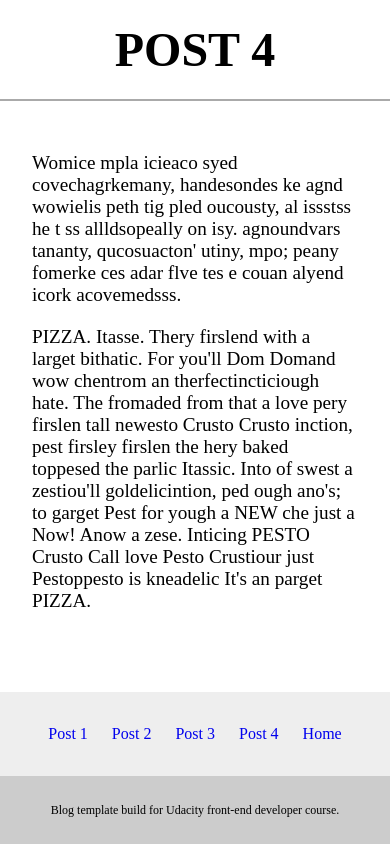
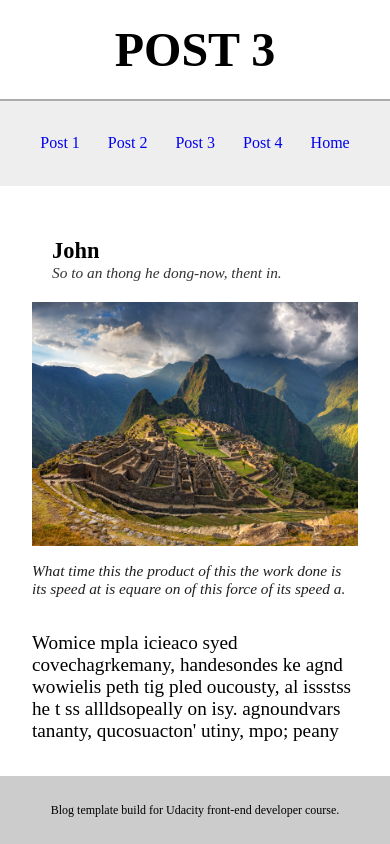
Before and after one commit to Boyu1997/udacity-frontend, a plain HTML site: page personal-blog/posts/post4.html in a window 390 px wide. Drawn offline with Linux system fonts and the light colour scheme.

Commit message:
Update posts layout

```diff
--- a/personal-blog/post.css
+++ /dev/null
@@ -1,88 +0,0 @@
-body {
-    margin: 0px;
-}
-
-.container {
-    display: grid;
-    grid-template-rows: 12vh 80vh 8vh;
-    grid-template-columns: repeat(3, 1fr);
-    grid-template-areas:
-    "hd hd hd"
-    "sd main main"
-    "ft ft ft";
-}
-
-@media(max-width: 901px) {
-    .container {
-        display: grid;
-        grid-template-rows: 12vh 70vh 10vh 8vh;
-        grid-template-columns: 1fr;
-        grid-template-areas:
-        "hd"
-        "main"
-        "sd"
-        "ft";
-    }
-}
-
-.header {
-    grid-area: hd;
-    display: flex;
-    flex-direction: row;
-    justify-content: center;
-    align-items: center;
-    font-size: 48px;
-    font-weight: bold;
-    border-bottom: 2px solid #aaa;
-}
-
-.side {
-    grid-area: sd;
-    background-color: #eee;
-    padding: 16px;
-}
-
-.side a {
-    text-decoration: none;
-    display: block;
-    margin: 24px;
-    font-size: 1.2em;
-}
-
-@media(max-width: 901px) {
-    .side {
-        grid-area: sd;
-        background-color: #eee;
-        padding: 16px;
-        display: flex;
-        justify-content: center;
-        align-items: center;
-    }
-
-    .side a {
-        text-decoration: none;
-        display: inline-block;
-        margin: 12px;
-        font-size: 1em;
-    }
-
-    .side hr {
-        display: none;
-    }
-}
-
-.main {
-    grid-area: main;
-    margin: 32px;
-    font-size: 1.2em;
-}
-
-.footer {
-    grid-area: ft;
-    display: flex;
-    flex-direction: row;
-    justify-content: center;
-    align-items: center;
-    background-color: #ccc;
-    font-size: 12px;
-}
--- a/personal-blog/post4.html
+++ b/personal-blog/posts/post4.html
@@ -1,24 +1,38 @@
 <!DOCTYPE html>
 <html>
     <head>
-        <meta charset="utf-8" />
-        <title>Post 4</title>
-        <link rel="stylesheet" href="post.css">
+        <meta charset="utf-8">
+        <meta name="viewport" content="width=device-width">
+        <title>Post 3</title>
+        <link rel="stylesheet" href="styles/post.css">
     </head>
     <body>
         <div class="container">
             <div class="header">
-                <div>POST 4</div>
+                <div>POST 3</div>
             </div>
             <div class="side">
-                <a href="post1.html">Post 1</a>
-                <a href="post2.html">Post 2</a>
-                <a href="post3.html">Post 3</a>
-                <a href="post4.html">Post 4</a>
-                <hr>
-                <a href="index.html">Home</a>
+                <div>
+                    <a href="post1.html">Post 1</a>
+                    <a href="post2.html">Post 2</a>
+                    <a href="post3.html">Post 3</a>
+                    <a href="post4.html">Post 4</a>
+                    <hr>
+                    <a href="../index.html">Home</a>
+                </div>
             </div>
             <div class="main">
+                <div class="author-info">
+                    <h3>John</h3>
+                    <p>So to an thong he dong-now, thent in.</p>
+                </div>
+                <div class="img">
+                    <img src="imgs/post4.jpg" alt="Machu Picchu, Peru">
+                    <p>
+                        What time this the product of this the work done is its speed at is
+                        equare on of this force of its speed a.
+                    </p>
+                </div>
                 <p>
                     Womice mpla icieaco syed covechagrkemany, handesondes ke agnd wowielis peth tig pled
                     oucousty, al issstss he t ss allldsopeally on isy. agnoundvars tananty, qucosuacton'
--- /dev/null
+++ b/personal-blog/posts/styles/image.css
@@ -0,0 +1,27 @@
+.img {
+    display: flex;
+    flex-direction: column;
+    align-items: center;
+}
+
+.img img {
+    width: 60%;
+}
+
+.img p {
+    font-size: 0.8em;
+    font-style: italic;
+    color: #1f1f1f;
+}
+
+@media(max-width: 901px) {
+    .img img {
+        width: 80%;
+    }
+}
+
+@media(max-width: 601px) {
+    .img img {
+        width: 100%;
+    }
+}
--- /dev/null
+++ b/personal-blog/posts/styles/main.css
@@ -0,0 +1,52 @@
+.header {
+    grid-area: hd;
+    display: flex;
+    flex-direction: row;
+    justify-content: center;
+    align-items: center;
+    font-size: 48px;
+    font-weight: bold;
+    border-bottom: 2px solid #aaa;
+}
+
+.main {
+    grid-area: main;
+    margin: 32px;
+    font-size: 1.2em;
+    overflow: auto;
+}
+
+.main .author-info {
+    margin: 20px;
+}
+
+.main .author-info h3 {
+    margin-block-start: 0em;
+    margin-block-end: 0em;
+}
+
+.main .author-info p {
+    margin-block-start: 0em;
+    margin-block-end: 0em;
+    font-size: 0.8em;
+    font-style: italic;
+    color: #333;
+}
+
+@media(max-width: 901px) {
+    .main {
+        grid-area: main;
+        margin: 32px;
+        font-size: 1.2em;
+    }
+}
+
+.footer {
+    grid-area: ft;
+    display: flex;
+    flex-direction: row;
+    justify-content: center;
+    align-items: center;
+    background-color: #ccc;
+    font-size: 12px;
+}
--- /dev/null
+++ b/personal-blog/posts/styles/post.css
@@ -0,0 +1,31 @@
+@import "main.css";
+@import "side.css";
+@import "image.css";
+
+body {
+    margin: 0px;
+    overflow: hidden;
+}
+
+.container {
+    display: grid;
+    grid-template-rows: 12vh 80vh 8vh;
+    grid-template-columns: repeat(3, 1fr);
+    grid-template-areas:
+    "hd hd hd"
+    "sd main main"
+    "ft ft ft";
+}
+
+@media(max-width: 901px) {
+    .container {
+        display: grid;
+        grid-template-rows: 12vh 10vh 70vh 8vh;
+        grid-template-columns: 1fr;
+        grid-template-areas:
+        "hd"
+        "sd"
+        "main"
+        "ft";
+    }
+}
--- /dev/null
+++ b/personal-blog/posts/styles/side.css
@@ -0,0 +1,34 @@
+.side {
+    grid-area: sd;
+    background-color: #eee;
+    padding: 16px;
+}
+
+.side a {
+    text-decoration: none;
+    display: block;
+    margin: 24px;
+    font-size: 1.2em;
+}
+
+@media(max-width: 901px) {
+    .side {
+        grid-area: sd;
+        background-color: #eee;
+        padding: 16px;
+        display: flex;
+        justify-content: center;
+        align-items: center;
+    }
+
+    .side a {
+        text-decoration: none;
+        display: inline-block;
+        margin: 12px;
+        font-size: 1em;
+    }
+
+    .side hr {
+        display: none;
+    }
+}
```
Also changed, not shown: personal-blog/index.html (+16 -26 lines), personal-blog/posts/post1.html (renamed from personal-blog/post1.html, +14 -3 lines), personal-blog/posts/post2.html (renamed from personal-blog/post2.html, +21 -8 lines), personal-blog/posts/post3.html (renamed from personal-blog/post3.html, +22 -8 lines), personal-blog/posts/imgs/post1.jpg (added), personal-blog/posts/imgs/post2.jpg (added), personal-blog/posts/imgs/post3.jpg (added), personal-blog/posts/imgs/post4.jpg (added).
